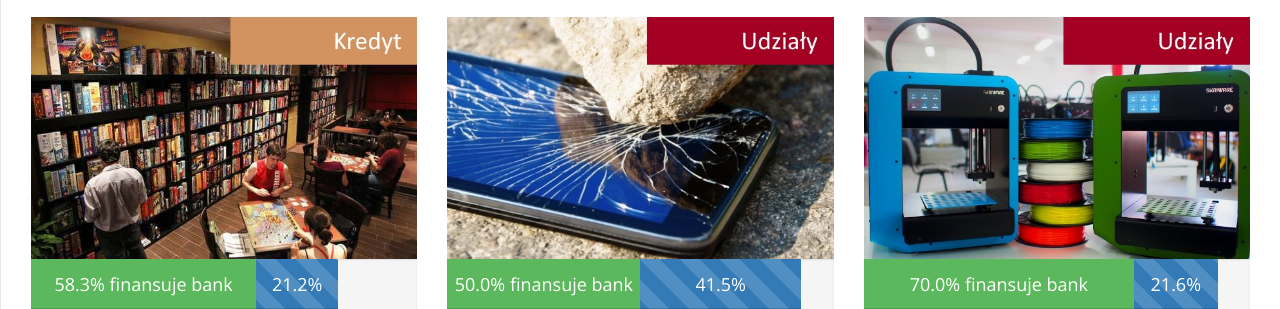
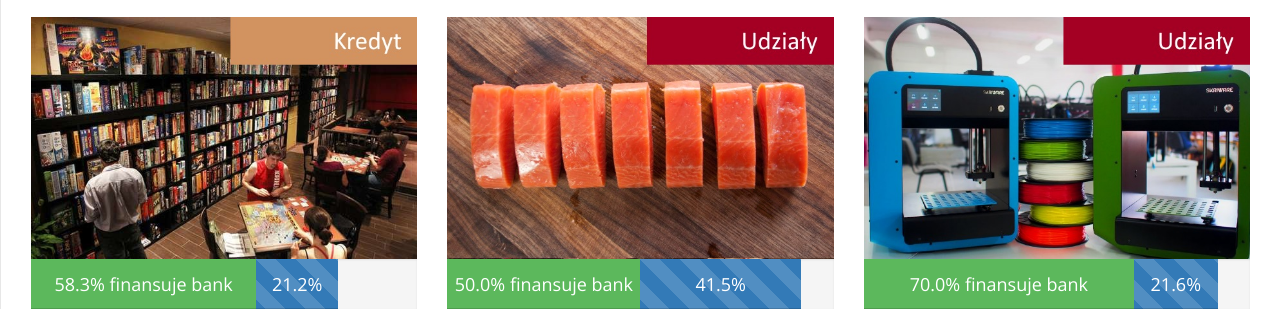
Before and after one commit to PiotrSliwa/bankitup, a website: page pages/index.html in a window 1280 px wide. Shown: the part 203-512 px from the top of the page. Drawn offline with nearby package versions, Linux system fonts and the light colour scheme; some packages are replaced by stand-ins of ours.

Commit message:
fish market fix

```diff
--- a/pages/index.html
+++ b/pages/index.html
@@ -64,7 +64,7 @@
                 </div>
                 <div class="col-lg-4 mini-offer">
                     <div class="row">
-                        <img src="../img/gsm.jpg" class="col-lg-12">
+                        <img src="../img/mini_fish.jpg" class="col-lg-12">
                     </div>
                     <div class="row">
                         <div class="col-lg-12">
```
